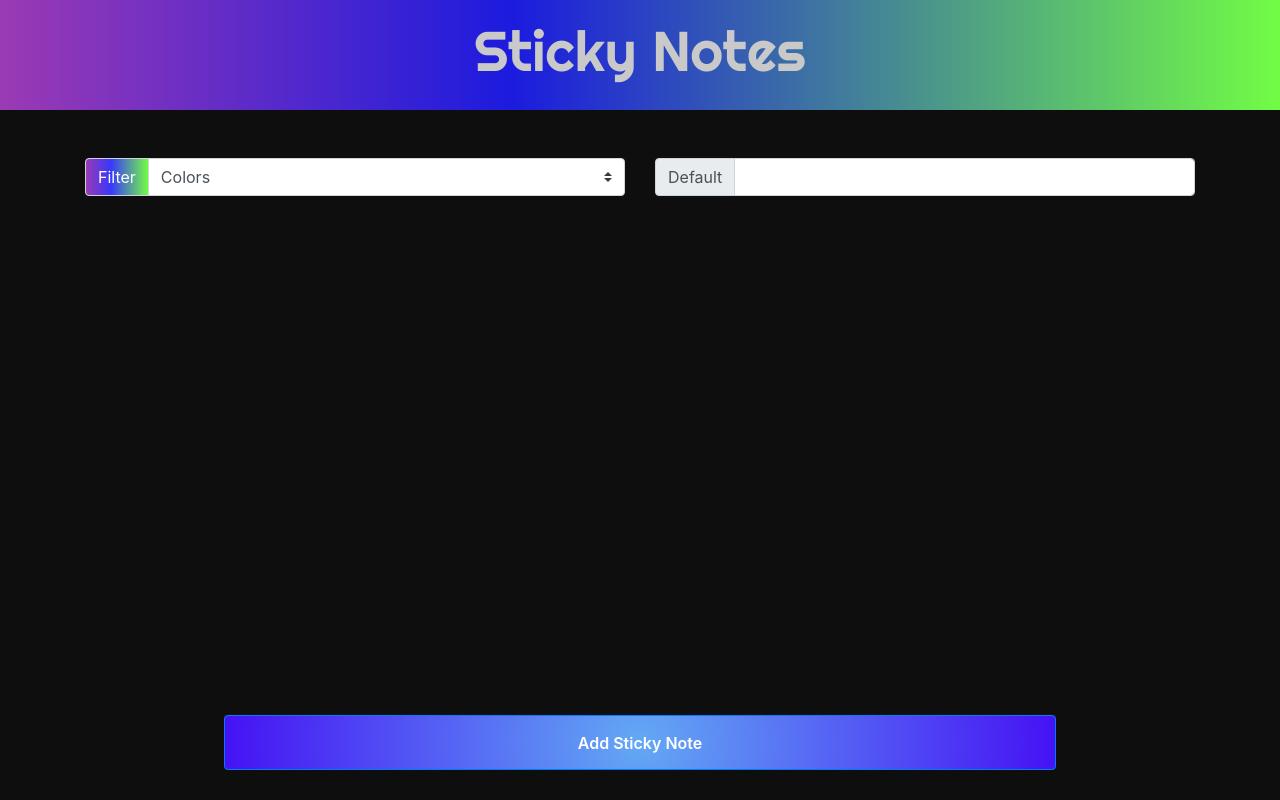
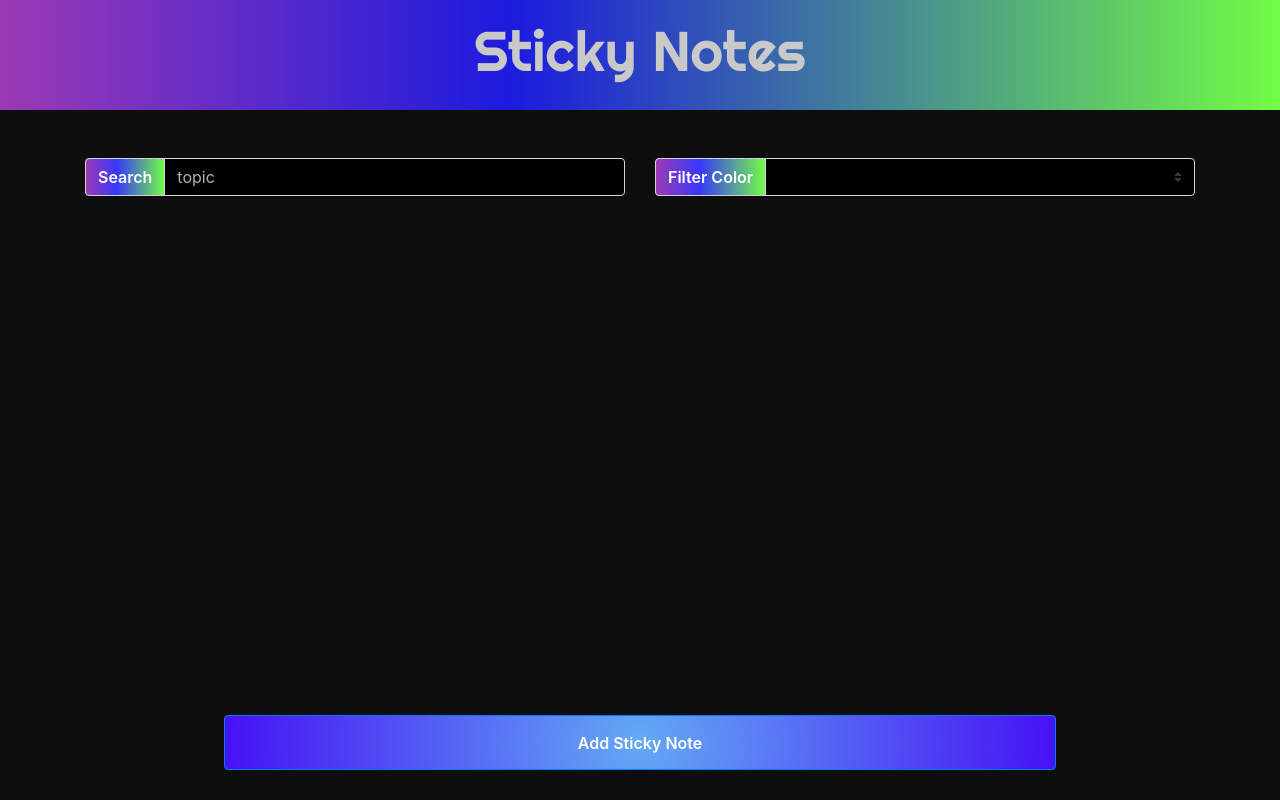
Before and after one commit to sfahadh/Sticky-Notes, an Angular app: page / in a window 1280 px wide. Built offline with nearby package versions, Linux system fonts and the light colour scheme; a web font is replaced by a local one.

Commit message:
styled the inputs in the filter component

```diff
--- a/src/app/components/form/dropdown/dropdown.component.css
+++ b/src/app/components/form/dropdown/dropdown.component.css
@@ -1,6 +1,7 @@
 select option {
   color: black;
 }
+
 label {
   color: rgb(143, 143, 143);
   font-weight: 600;
--- a/src/app/components/form/dropdown/dropdown.component.html
+++ b/src/app/components/form/dropdown/dropdown.component.html
@@ -1,7 +1,7 @@
 <div class="row justify-content-center mt-4">
     <div class="input-group mb-3 col-md-6 col-lg-4 col-11">
 		<div class="input-group-prepend">
-			<label class="input-group-text bg-dark text-light" for="colors">Colors</label>
+			<label class="input-group-text bg-dark text-light label" for="colors">Colors</label>
 		</div>
 
 		<select class="custom-select" id="colors" name="colors" [(ngModel)]="stickyNote.color">
--- a/src/app/components/home/filter/filter.component.css
+++ b/src/app/components/home/filter/filter.component.css
@@ -0,0 +1,19 @@
+label {
+  color: rgb(143, 143, 143);
+  font-weight: 600;
+}
+
+input,
+select {
+  background-color: rgb(0, 0, 0);
+  color: white;
+}
+
+input:focus {
+  background-color: rgb(18, 18, 18);
+  color: white;
+}
+
+input::placeholder {
+  color: rgb(177, 177, 177);
+}
--- a/src/app/components/home/filter/filter.component.html
+++ b/src/app/components/home/filter/filter.component.html
@@ -3,25 +3,26 @@
         <div class="col-md-6">
             <div class="input-group mb-3">
                 <div class="input-group-prepend">
-                  <label class="input-group-text text-white" for="inputGroupSelect01">Filter</label>
+                  	<label class="input-group-text text-white">Search</label>
                 </div>
-                <select class="custom-select">
-                  <option selected>Colors</option>
-                  <option value="1">One</option>
-                  <option value="2">Two</option>
-                  <option value="3">Three</option>
-                </select>
-              </div>
+
+                <input type="text" class="form-control" placeholder="topic">
+            </div>
         </div>
 
         <div class="col-md-6">
             <div class="input-group mb-3">
                 <div class="input-group-prepend">
-                  <span class="input-group-text">Default</span>
-                </div>
+                  	<label class="input-group-text text-white" for="inputGroupSelect01">Filter Color</label>
+				</div>
 
-                <input type="text" class="form-control" aria-label="Default" aria-describedby="inputGroup-sizing-default">
-              </div>
+                <select class="custom-select">
+                  <option selected></option>
+                  <option value="1">One</option>
+                  <option value="2">Two</option>
+                  <option value="3">Three</option>
+                </select>
+			</div>
         </div>
     </div>
 </div>
--- a/src/app/components/home/filter/filter.component.ts
+++ b/src/app/components/home/filter/filter.component.ts
@@ -5,11 +5,10 @@ import { Component, OnInit } from '@angular/core';
   templateUrl: './filter.component.html',
   styleUrls: ['./filter.component.css']
 })
+
 export class FilterComponent implements OnInit {
 
   constructor() { }
-
-  ngOnInit(): void {
-  }
+  ngOnInit(): void { }
 
 }
--- a/src/app/components/home/sticky-note/sticky-note.component.ts
+++ b/src/app/components/home/sticky-note/sticky-note.component.ts
@@ -14,11 +14,11 @@ export class StickyNoteComponent implements OnInit {
   constructor(private stickyNoteService: StickyNotesService) { }
   ngOnInit(): void { }
 
-  edit(id: string) {
+  edit(id: number) {
     console.log(id);
   }
 
-  delete(id: string) {
-    this.stickyNoteService.deleteStickyNote(id);
+  delete(id: number) {
+    this.stickyNoteService.deleteStickyNote(id.toString());
   }
 }
```
